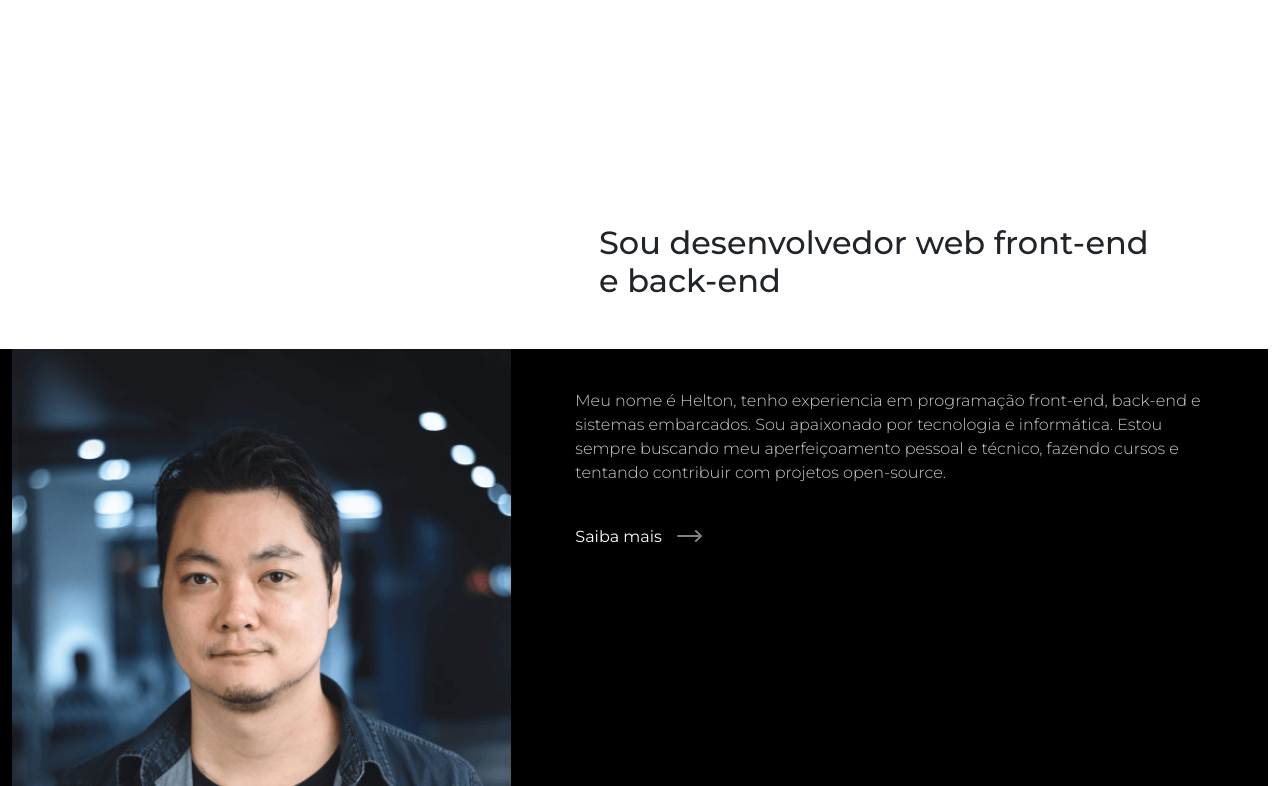
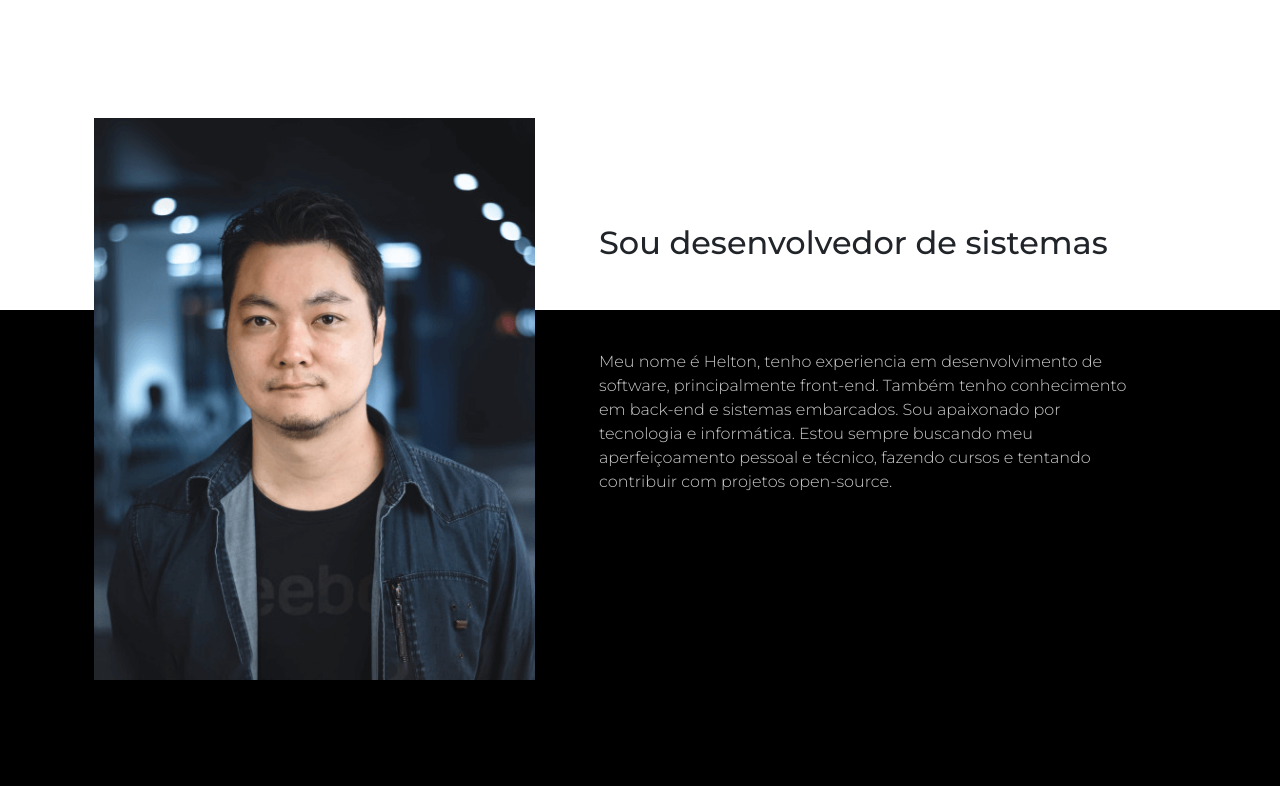
Before and after one commit to helton-mori-dev/portfolio-vue3, a Vue app: page / in a window 1280 px wide. Shown: the part 754-1540 px from the top of the page. Built offline with nearby package versions, Linux system fonts and the light colour scheme.

Commit message:
Ajustes menu e CSS

```diff
--- a/src/App.vue
+++ b/src/App.vue
@@ -47,10 +47,6 @@ body #app {
 
     h1 {
       font-size: 50px;
-    }
-
-    .foto {
-      top: -192px;
     }
 
     h2.titulo {
@@ -117,6 +113,7 @@ body #app {
   font-size: 14px;
   border: 2px solid var(--azul);
   transition: 0.3s all ease;
+  display: table;
 
   &.botao-input {
     padding: 8px 22px;
--- a/src/components/AboutMe.vue
+++ b/src/components/AboutMe.vue
@@ -17,12 +17,12 @@
         <div class="col-12 col-md-5"></div>
         <div class="col-12 col-md-7">
           <h2 class="titulo-apresentacao titulo">
-            Sou desenvolvedor web front-end e back-end
+            Sou desenvolvedor de sistemas
           </h2>
         </div>
       </div>
     </div>
-    <div class="row container-preto">
+    <div class="container-preto">
       <div class="row container">
         <div class="col-md-5">
           <img src="../assets/img/foto.png" alt="Minha foto" class="foto" />
@@ -31,15 +31,15 @@
           <p
             class="texto-fundo-preto paragrafo-direita mb-0 paragrafo-direita-mobile"
           >
-            Meu nome é Helton, tenho experiencia em programação front-end,
-            back-end e sistemas embarcados. Sou apaixonado por tecnologia e
-            informática. Estou sempre buscando meu aperfeiçoamento pessoal e
-            técnico, fazendo cursos e tentando contribuir com projetos
-            open-source.
+            Meu nome é Helton, tenho experiencia em desenvolvimento de software,
+            principalmente front-end. Também tenho conhecimento em back-end e
+            sistemas embarcados. Sou apaixonado por tecnologia e informática.
+            Estou sempre buscando meu aperfeiçoamento pessoal e técnico, fazendo
+            cursos e tentando contribuir com projetos open-source.
           </p>
-          <a class="link-trabalho saiba-mais mb-5" href="/" title="Portfolio"
+          <!-- <a class="link-trabalho saiba-mais mb-5" href="/" title="Portfolio"
             >Saiba mais</a
-          >
+          > -->
         </div>
       </div>
     </div>
@@ -75,12 +75,17 @@ export default {
   }
 }
 
-.sobre {
+#sobre {
   h1 {
     font-weight: bold;
     text-align: center;
     font-size: 2rem;
     margin-bottom: 90px;
+  }
+  @media screen and (min-width: 768px) {
+    .foto {
+      top: -192px;
+    }
   }
 }
 
--- a/src/components/MenuHeader.vue
+++ b/src/components/MenuHeader.vue
@@ -13,12 +13,30 @@
     </div>
   </div>
   <div class="nav-left" :class="{ active: menuActive }">
-    <a class="inicio" href="" title="Início">Início</a>
-    <a class="sobre-menu" href="" title="Sobre">Sobre mim</a>
-    <a class="trabalhos scroll" href="#trabalhos" title="Trabalhos"
+    <a class="inicio" href="/" title="Início" @click="closeMenuAndScroll"
+      >Início</a
+    >
+    <a
+      class="sobre-menu"
+      href="#sobre"
+      title="Sobre"
+      @click="closeMenuAndScroll"
+      >Sobre mim</a
+    >
+    <a
+      class="trabalhos scroll"
+      href="#trabalhos"
+      title="Trabalhos"
+      @click="closeMenuAndScroll"
       >Trabalhos</a
     >
-    <a class="contato-menu scroll" href="#contato" title="Contato">Contato</a>
+    <a
+      class="contato-menu scroll"
+      href="#footer"
+      title="Contato"
+      @click="closeMenuAndScroll"
+      >Contato</a
+    >
   </div>
 </template>
 
@@ -34,7 +52,17 @@ export default {
     toggleMenu(event) {
       event.preventDefault();
       this.menuActive = !this.menuActive;
-      document.querySelector(".botao").classList.toggle(".active");
+    },
+    closeMenuAndScroll(event) {
+      this.menuActive = false;
+      const targetId = event.target.getAttribute("href");
+      if (targetId.startsWith("#")) {
+        event.preventDefault();
+        const targetElement = document.querySelector(targetId);
+        if (targetElement) {
+          targetElement.scrollIntoView({ behavior: "smooth" });
+        }
+      }
     },
   },
 };
--- a/src/components/PageFooter.vue
+++ b/src/components/PageFooter.vue
@@ -3,7 +3,11 @@
     <div class="container rodape-contato">
       <div class="container-fluid">
         <h2>E aí, vamos trabalhar juntos?</h2>
-        <a class="botao-azul botao-form" href="/" title="Contato"
+        <a
+          class="botao-azul botao-form"
+          href="https://www.linkedin.com/in/engheltonmori/"
+          title="Contato"
+          target="_blank"
           >Entre em contato</a
         >
       </div>
```
